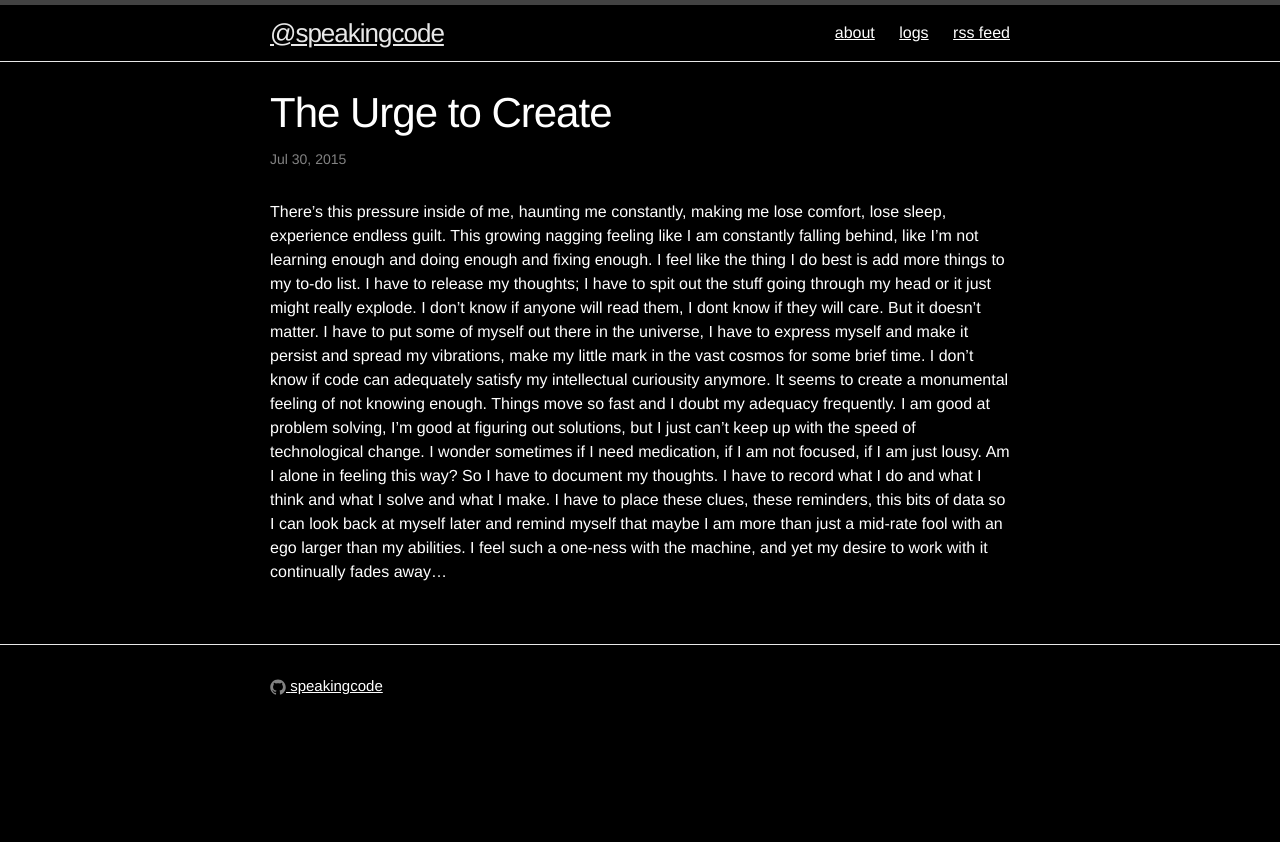
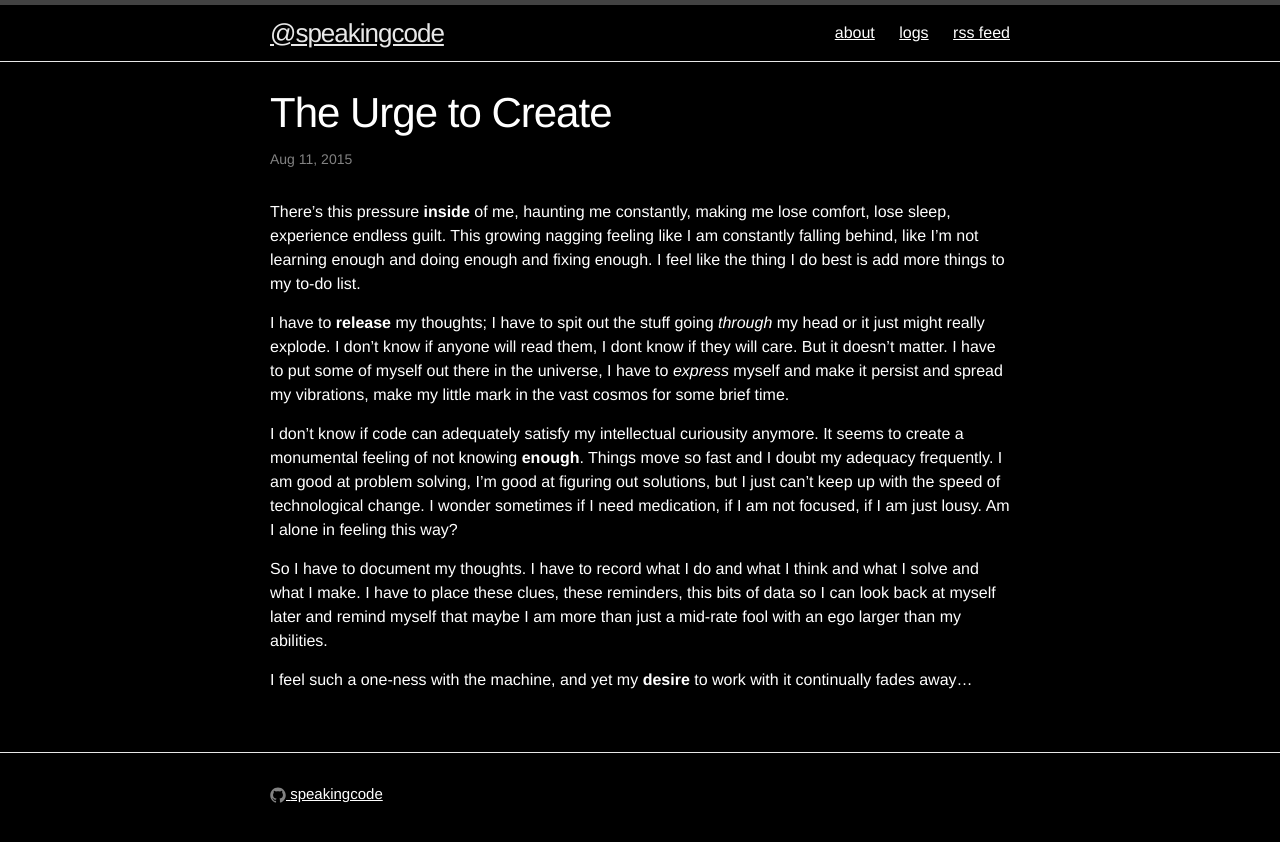
Before and after one commit to speakingcode/speakingcode.github.io, a Jekyll site: the page built from _posts/2015-08-11-the-urge.markdown, in a window 1280 px wide. Shown: the top 842 px of the page. Built offline with Jekyll 4.4.1, drawn with Linux system fonts in a browser that asks for light colours.

Commit message:
Update formatting in the urge post

```diff
--- a/_posts/2015-08-11-the-urge.markdown
+++ b/_posts/2015-08-11-the-urge.markdown
@@ -1,12 +1,16 @@
 ---
 layout: post
 title:  "The Urge to Create"
-date:   2015-07-30 11:44:31
+date:   2015-08-11 11:44:31
 categories: random
 ---
 
-There's this pressure inside of me, haunting me constantly, making me lose comfort, lose sleep, experience endless guilt. This growing nagging feeling like I am constantly falling behind, like I'm not learning enough and doing enough and fixing enough. I feel like the thing I do best is add more things to my to-do list.
-I have to release my thoughts; I have to spit out the stuff going through my head or it just might really explode. I don't know if anyone will read them, I dont know if they will care. But it doesn't matter. I have to put some of myself out there in the universe, I have to express myself and make it persist and spread my vibrations, make my little mark in the vast cosmos for some brief time.
-I don't know if code can adequately satisfy my intellectual curiousity anymore. It seems to create a monumental feeling of not knowing enough. Things move so fast and I doubt my adequacy frequently. I am good at problem solving, I'm good at figuring out solutions, but I just can't keep up with the speed of technological change. I wonder sometimes if I need medication, if I am not focused, if I am just lousy. Am I alone in feeling this way?
+There's this pressure **inside** of me, haunting me constantly, making me lose comfort, lose sleep, experience endless guilt. This growing nagging feeling like I am constantly falling behind, like I'm not learning enough and doing enough and fixing enough. I feel like the thing I do best is add more things to my to-do list.
+
+I have to **release** my thoughts; I have to spit out the stuff going *through* my head or it just might really explode. I don't know if anyone will read them, I dont know if they will care. But it doesn't matter. I have to put some of myself out there in the universe, I have to *express* myself and make it persist and spread my vibrations, make my little mark in the vast cosmos for some brief time.
+
+I don't know if code can adequately satisfy my intellectual curiousity anymore. It seems to create a monumental feeling of not knowing **enough**. Things move so fast and I doubt my adequacy frequently. I am good at problem solving, I'm good at figuring out solutions, but I just can't keep up with the speed of technological change. I wonder sometimes if I need medication, if I am not focused, if I am just lousy. Am I alone in feeling this way?
+
 So I have to document my thoughts. I have to record what I do and what I think and what I solve and what I make. I have to place these clues, these reminders, this bits of data so I can look back at myself later and remind myself that maybe I am more than just a mid-rate fool with an ego larger than my abilities.
-I feel such a one-ness with the machine, and yet my desire to work with it continually fades away...
+
+I feel such a one-ness with the machine, and yet my **desire** to work with it continually fades away...
```
